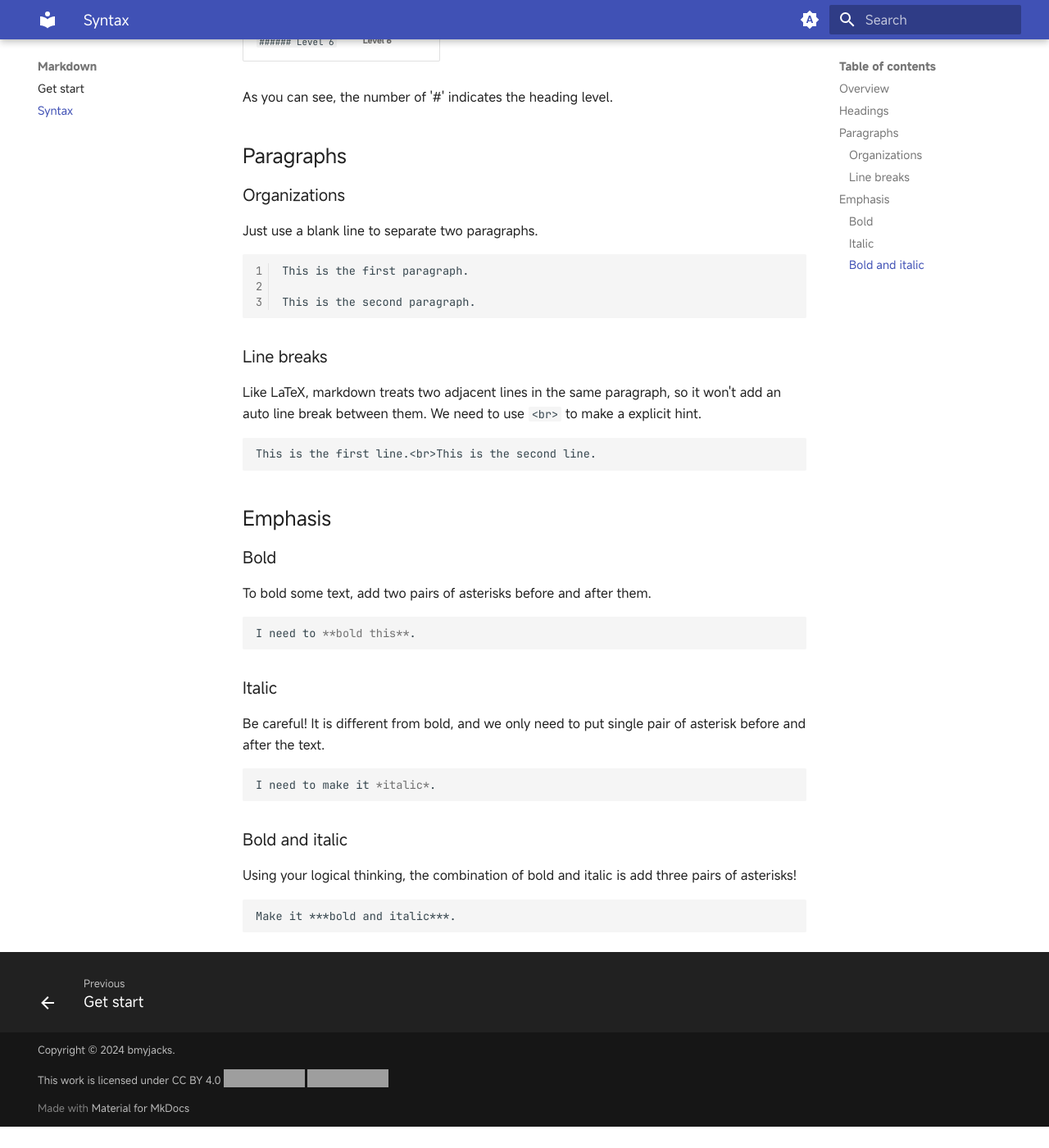
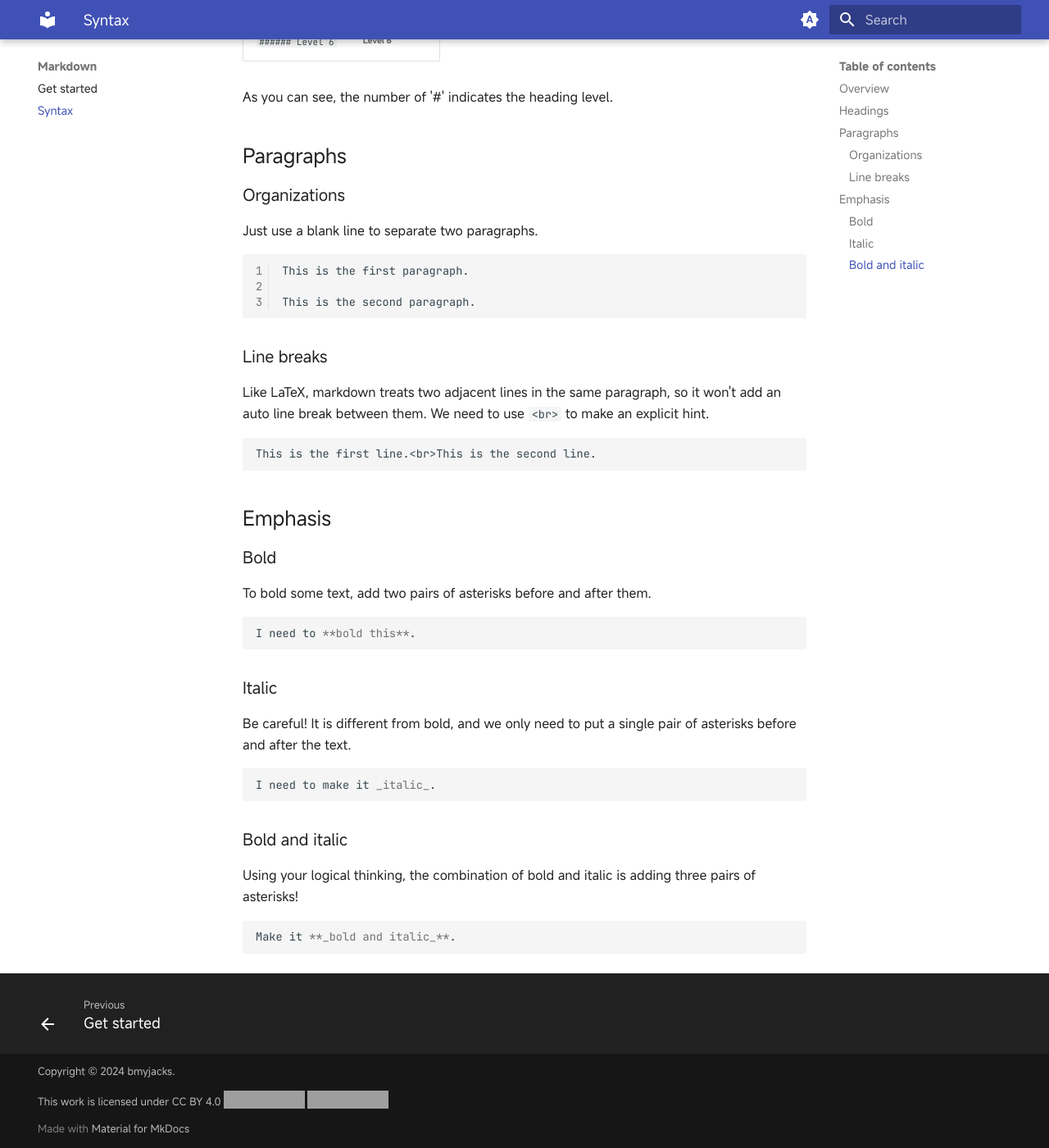
Before and after one commit to bmyjacks/kb.bmyjacks.io, an MkDocs documentation site: the page built from docs/markdown/syntax.md, in a window 1280 px wide and 1400 px high, scrolled down 731 px. Shown: the whole window at 82% size. Built offline with MkDocs 1.6.1 and Material for MkDocs 9.7.7, drawn with Linux system fonts in a browser that asks for light colours; before the commit the page ends 2105 px from its top, so only the background shows below that; some of the changed text lies outside the part shown; grey boxes are pictures that could not be loaded.

Commit message:
Fix some typo

````diff
--- a/docs/markdown/syntax.md
+++ b/docs/markdown/syntax.md
@@ -33,7 +33,7 @@ This is the second paragraph.
 
 ### Line breaks
 
-Like LaTeX, markdown treats two adjacent lines in the same paragraph, so it won't add an auto line break between them. We need to use `<br>` to make a explicit hint.
+Like LaTeX, markdown treats two adjacent lines in the same paragraph, so it won't add an auto line break between them. We need to use `<br>` to make an explicit hint.
 
 ```markdown
 This is the first line.<br>This is the second line.
@@ -50,15 +50,17 @@ I need to **bold this**.
 ```
 
 ### Italic
-Be careful! It is different from bold, and we only need to put single pair of asterisk before and after the text.
+
+Be careful! It is different from bold, and we only need to put a single pair of asterisks before and after the text.
 
 ```markdown
-I need to make it *italic*.
+I need to make it _italic_.
 ```
 
 ### Bold and italic
-Using your logical thinking, the combination of bold and italic is add three pairs of asterisks!
+
+Using your logical thinking, the combination of bold and italic is adding three pairs of asterisks!
 
 ```markdown
-Make it ***bold and italic***.
+Make it **_bold and italic_**.
 ```
--- a/mkdocs.yml
+++ b/mkdocs.yml
@@ -67,5 +67,5 @@ nav:
       - "Welcome": "index.md"
       - "About me": "about.md"
   - Markdown:
-      - "Get start": "markdown/index.md"
+      - "Get started": "markdown/index.md"
       - "Syntax": "markdown/syntax.md"
````
Also changed, not shown: other parts of docs/markdown/syntax.md (+1 -1 lines), docs/markdown/index.md (+2 -2 lines).
